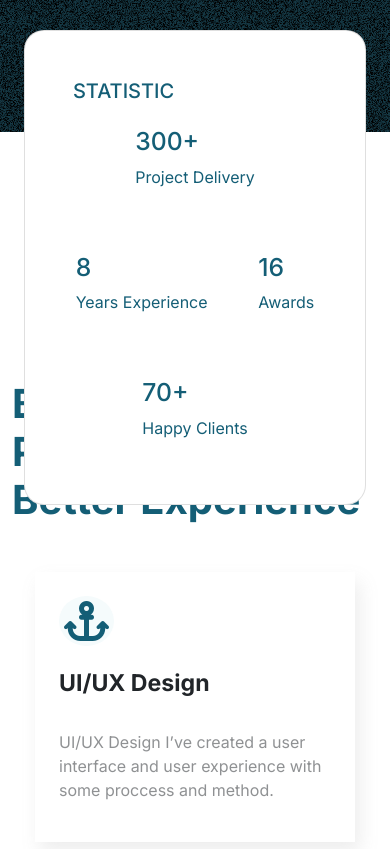
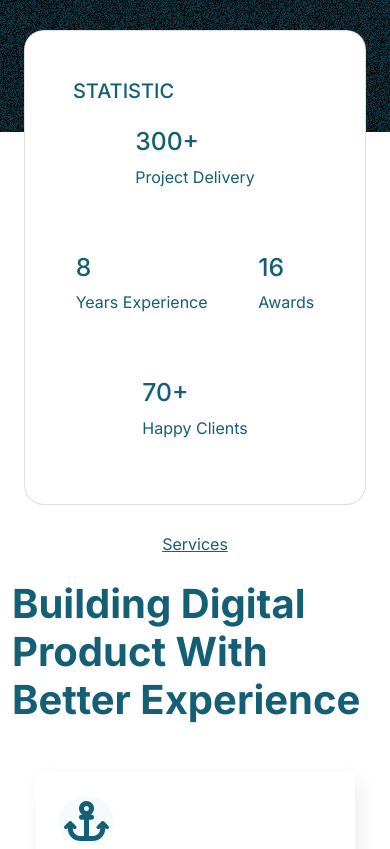
Before and after one commit to klen-dev/NT-exam-2, a plain HTML site: page index.html in a window 390 px wide. Shown: the part 940-1789 px from the top of the page. Drawn offline with Linux system fonts and the light colour scheme.

Commit message:
first commit

```diff
--- a/scss/main.scss
+++ b/scss/main.scss
@@ -88,9 +88,9 @@
 .services{
     background-color: #fff;
     padding-top: 200px !important;
-    // @media screen and (max-width: 770px){
-    //     padding-top: 400px !important;
-    // }
+    @media screen and (max-width: 770px){
+        padding-top: 400px !important;
+    }
     .row{
         >a{
             color: $btn-color !important;
```
Also changed, not shown: css/main.css, 1 other file.
